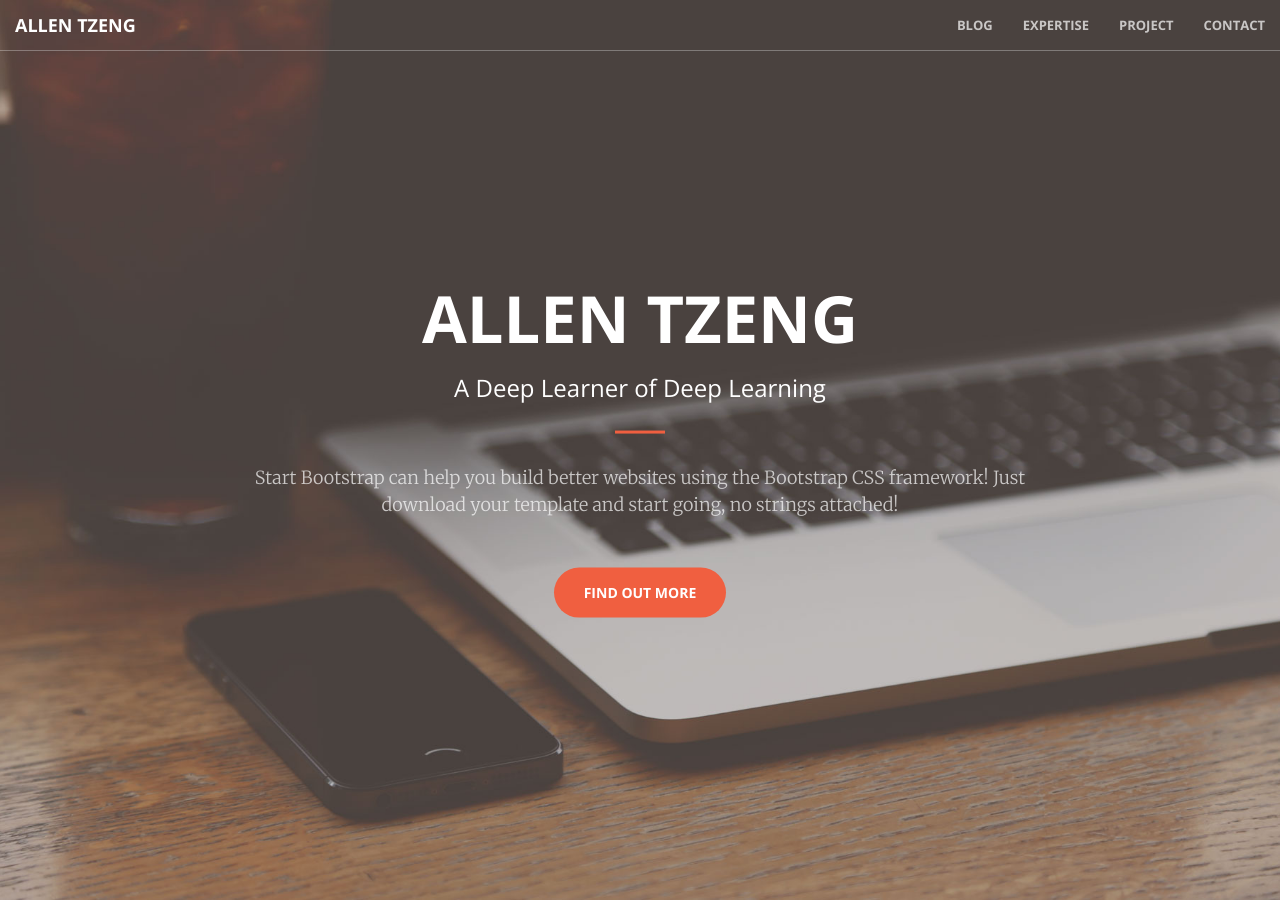
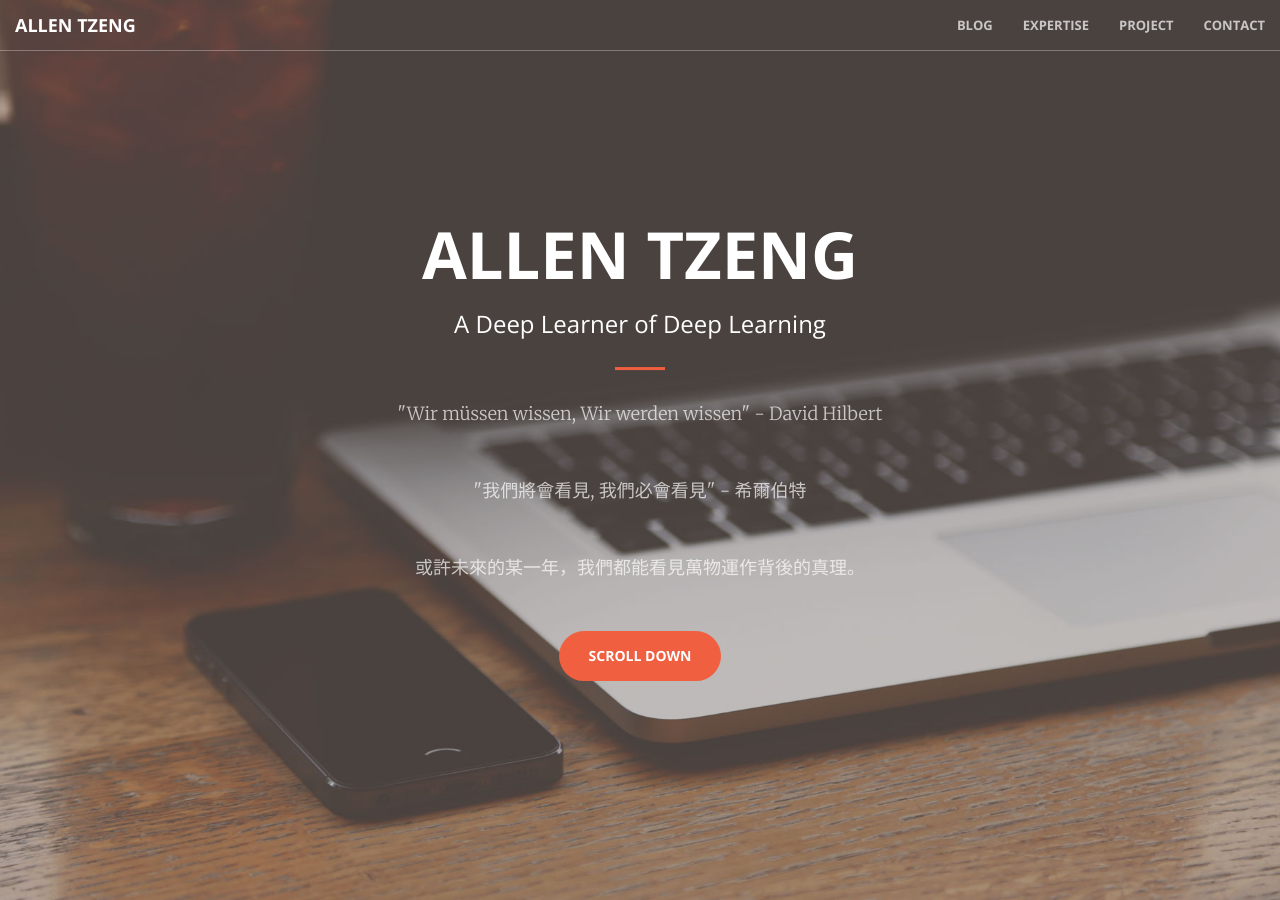
Before and after one commit to allen108108/allen108108.github.io, a Jekyll site: the page built from index.html, in a window 1280 px wide and 900 px high. Built offline with Jekyll 4.4.1, drawn with Linux system fonts in a browser that asks for light colours; nearby versions of some CDN libraries.

Commit message:
first commit

```diff
--- a/_includes/header.html
+++ b/_includes/header.html
@@ -4,9 +4,10 @@
             <h1>Allen Tzeng</h1>
             <h3>A Deep Learner of Deep Learning</h3>
             <hr>
-            <p>Start Bootstrap can help you build better websites using the Bootstrap CSS framework! Just download your
-                template and start going, no strings attached!</p>
-            <a href="#about" class="btn btn-primary btn-xl page-scroll">Find Out More</a>
+            <p>"Wir müssen wissen, Wir werden wissen" - David Hilbert </p>
+            <p>"我們將會看見, 我們必會看見" - 希爾伯特</p>
+            <p>或許未來的某一年，我們都能看見萬物運作背後的真理。</p>
+            <a href="#about" class="btn btn-primary btn-xl page-scroll">SCROLL DOWN</a>
         </div>
     </div>
 </header>
```
